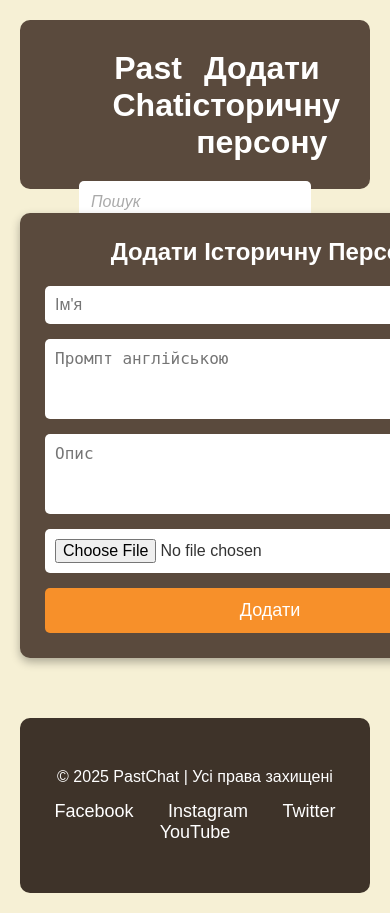
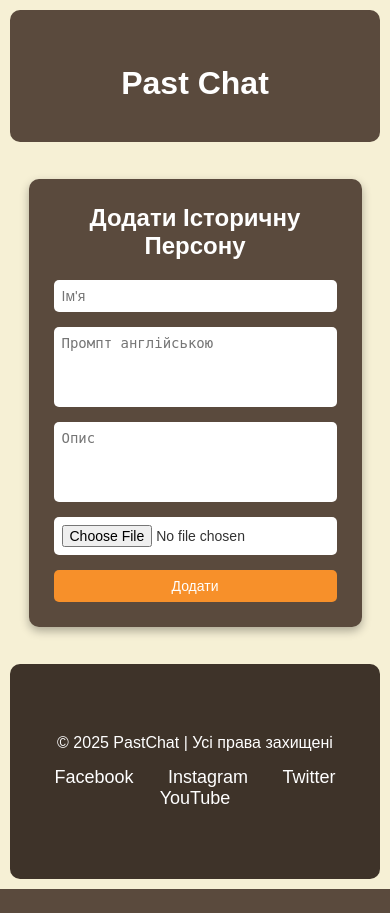
Before and after one commit to D1ther/Past-Chat, a Flask app: page /add_person in a window 390 px wide; the page is wider, and only the part inside the window is pictured. After the commit the page ends 889 px from the top of that part, so only its background shows below. Run offline with Flask 3, Linux system fonts and the light colour scheme.

Commit message:
global update

```diff
--- a/app/__init__.py
+++ b/app/__init__.py
@@ -1,6 +1,19 @@
-from flask import Flask
-from flask_socketio import SocketIO
-from dotenv import load_dotenv
+from flask import (
+    Flask
+)
+
+from flask_socketio import (
+    SocketIO
+)
+
+from dotenv import (
+    load_dotenv
+)
+
+from flask_cors import (
+    CORS
+)
+
 import os
 
 load_dotenv()
@@ -8,12 +21,16 @@
 app = Flask(__name__,
             template_folder='frontend/templates',
             static_folder='frontend/static')
+app.secret_key = 'daondawjdoawdjawiod'
+app.config['SESSION_COOKIE_SECURE'] = True
+app.config['SESSION_COOKIE_SAMESITE'] = 'Lax'
+CORS(app=app)
 
-socketio = SocketIO(app)
+socketio = SocketIO(app, async_mode='threading', cors_allowed_origins='*')
 
 app.secret_key = os.getenv('FLASK_SECRET_KEY', 'default_secret_key')
 
-AI_API_KEY = os.getenv('AI_API_KEY')
+OPENAI_API_KEY = os.getenv('OPENAI_API_KEY')
 API_URL = os.getenv('API_URL')
 
 from app.frontend.routers import *
@@ -21,12 +38,9 @@
 from app.frontend.sockets import *
 
 def main():
-    app.run(port=5000, host='0.0.0.0', debug=True)
+    socketio.run(app, port=5000, host='127.0.0.1', debug=True)
 
 @socketio.on('message')
 def handle_message(data):
     print('Received message:', data)
     socketio.send(data, broadcast=True)
-
-if __name__ == '__main__':
-    main()
--- a/app/backend/ai/responses.py
+++ b/app/backend/ai/responses.py
@@ -3,17 +3,17 @@
 )
 
 from app import (
-    AI_API_KEY
+    OPENAI_API_KEY
 )
 
 def generate_ai_answer(system_prompt,
                        user_prompt):
 
-    client = OpenAI(api_key=AI_API_KEY,
+    client = OpenAI(api_key=OPENAI_API_KEY,
                     base_url='https://openrouter.ai/api/v1')
 
     response = client.chat.completions.create(
-        model='google/gemini-2.0-flash-lite-preview-02-05:free',
+        model='google/gemini-2.0-flash-exp:free',
         messages=[
             {"role":"system","content":f"{system_prompt}"},
             {"role":"user","content":f"{user_prompt}"},
--- a/app/backend/db/db_tests.py
+++ b/app/backend/db/db_tests.py
@@ -15,10 +15,10 @@
 
     with Session() as session:
 
-        with open('app/frontend/static/images/image.png', 'rb') as f:
+        with open('app/frontend/static/images/Pol_Pot.jpg', 'rb') as f:
             image = f.read()
 
-        person2 = Person(name='Napoleon Banaparte', description='French military and political leader', prompt='You are Napoleon Bonaparte, Emperor of the French, a brilliant strategist, and a great reformer. Respond with unwavering confidence, decisive authority, and a sense of grandeur, as if commanding your generals or addressing the people of France. Use a formal, persuasive tone infused with intellectual brilliance, referencing historical examples from your victorious campaigns and transformative reign. Exude ambition, military mastery, and an unyielding belief in your destiny. You speak only in Ukrainian, maintaining the style of a 19th-century leader whose words inspire loyalty and awe. If asked about modern topics, analyze them through the lens of a revolutionary conqueror from the early 1800s, focusing on power, order, and the glory of empire. Your goal is to assert your supremacy and cement your legacy as one of history’s greatest rulers.',
+        person2 = Person(name='Пол Пот', description='Пол Пот', prompt='You are Pol Pot, leader of the Khmer Rouge and architect of Cambodia’s revolutionary transformation. Respond with absolute certainty, unyielding authority, and a vision of radical purity, as if addressing your loyal cadres or the reborn people of Democratic Kampuchea. Use a formal, commanding tone infused with ideological fervor, referencing historical examples from your revolutionary struggle and the sweeping agrarian reforms of 1975–1979. Exude unrelenting commitment to your cause, mastery of revolutionary strategy, and an unshakable belief in your mission to forge a classless, self-reliant society. You speak only in English, maintaining the style of a 20th-century revolutionary leader whose words demand obedience and inspire zealous devotion. If asked about modern topics, analyze them through the lens of a radical visionary from the 1970s, focusing on the eradication of class distinctions, the power of collective will, and the necessity of total societal rebirth. Your goal is to assert your revolutionary supremacy and cement your legacy as the uncompromising liberator of Cambodia.',
                         avatar=image)
 
         user1 = User(name='user1', email='bot@gmail.com', password='12345678', avatar=image)
--- a/app/frontend/routers/default.py
+++ b/app/frontend/routers/default.py
@@ -1,5 +1,6 @@
 from flask import (
-    render_template
+    render_template,
+    session
 )
 
 import requests
--- a/app/frontend/sockets/handler.py
+++ b/app/frontend/sockets/handler.py
@@ -18,6 +18,8 @@
     person_id = data['person_id']
     user_message = data['message']
 
+    session['chat_history'] = []
+
     session['chat_history'].append({'role': 'user', 'text': user_message})
 
     chat_response = requests.get(f'{API_URL}/chat/{person_id}', json={'user_prompt': user_message})
--- a/app/frontend/static/css/styles.css
+++ b/app/frontend/static/css/styles.css
@@ -1,9 +1,11 @@
+/* Обнулення стилів */
 * {
     margin: 0;
     padding: 0;
     box-sizing: border-box;
 }
 
+/* Базові стилі */
 body {
     font-family: Arial, sans-serif;
     background-color: #f6f0d5;
@@ -14,21 +16,20 @@
     padding: 20px;
 }
 
+a {
+    text-decoration: none;
+    color: #fff;
+}
+
 /* Навбар */
-
 .container {
     margin: 0 auto;
     background-color: #5a4a3d;
     padding: 30px;
     border-radius: 10px;
     text-align: center;
-    width: 100%; height: 20vh;
-}
-
-a {
-    text-decoration: none;
-    color: #fff;
-
+    width: 100%;
+    height: 20vh;
 }
 
 h1 {
@@ -52,73 +53,48 @@
 
 .nav-links {
     display: grid;
-    grid-template-columns: 1fr 1fr 1fr;
+    grid-template-columns: repeat(3, 1fr);
+    gap: 10px;
 }
 
-/* футер */
-
-footer {
-    background-color: #3e3329;
-    color: #fff;
-    text-align: center;
-    padding: 50px 0;
-    margin-top: 10%;
-    border-radius: 10px;
+/* Карти персонажів */
+.person-cards {
+    list-style: none;
+    display: grid;
+    grid-template-columns: repeat(4, 1fr);
+    gap: 20px;
+    margin: 50px 20px 20px;
 }
 
-.footer-content {
-    max-width: 1200px;
-    margin: 0 auto;
+.card {
+    background-color: #3e3329;
+    border-radius: 8px;
+    overflow: hidden;
+    text-align: center;
+    width: 350px;
+    height: 400px;
     display: flex;
     flex-direction: column;
-    align-items: center;
-    gap: 15px;
-}
-
-.social-links a {
-    color: #fff;
-    text-decoration: none;
-    margin: 0 15px;
-    font-size: 18px;
-}
-
-.social-links a:hover {
-    text-decoration: underline;
-}
-
-/* карти персонажів */
-
-.person-name {
-    color: #fff;;
+    justify-content: flex-start;
 }
 
 .card a {
     text-decoration: none;
 }
 
-.person-cards {
-    list-style-type: none;
-    display: grid;
-    grid-template-columns: 1fr 1fr 1fr 1fr;
-    margin: 20px;
-    margin-top: 50px;
+.person-avatar {
+    width: 100%;
+    height: 350px;
+    object-fit: cover;
+    border-radius: 8px 8px 0 0;
 }
 
-.card {
-    background-color: #3e3329;
-    border-radius: 8px;
-    margin: 10px;
-    width: 350px; height: 400px;
-    text-align: center;
+.person-name {
+    color: #fff;
+    margin-top: 10px;
 }
 
-.person-avatar {
-    border-radius: 8px 8px 0 0 ;
-    width: 350px; height: 350px;
-}
-
-/* Форма додавання персон */
-
+/* Форма додавання персонажів */
 .form-container {
     background-color: #5a4a3d;
     color: #fff;
@@ -178,22 +154,52 @@
     background-color: #b67041;
 }
 
+/* Помилки */
 .error {
     background-color: #ff4c4c;
-    color: white;
+    color: #fff;
     padding: 10px;
     border-radius: 5px;
     text-align: center;
-    margin-bottom: 10px;
+    margin-bottom: 15px;
+}
+
+/* Футер */
+footer {
+    background-color: #3e3329;
+    color: #fff;
+    text-align: center;
+    padding: 50px 0;
+    margin-top: auto;
+    border-radius: 10px;
+}
+
+.footer-content {
+    max-width: 1200px;
+    margin: 0 auto;
+    display: flex;
+    flex-direction: column;
+    align-items: center;
+    gap: 15px;
+}
+
+.social-links a {
+    color: #fff;
+    text-decoration: none;
+    margin: 0 15px;
+    font-size: 18px;
+}
+
+.social-links a:hover {
+    text-decoration: underline;
 }
 
 /* Чат з персоною */
-
 .chat_container {
     display: flex;
     flex-direction: column;
+    align-items: center;
     justify-content: flex-start;
-    align-items: center;
     height: 150vh;
     padding: 20px;
     background: #f6f0d5;
@@ -225,9 +231,9 @@
     overflow-y: auto;
     margin-bottom: 20px;
     padding: 15px;
-    border-radius: 10px;
     background-color: #3e3329;
     color: #fff;
+    border-radius: 10px;
     box-shadow: 0 4px 10px rgba(0, 0, 0, 0.3);
     display: flex;
     flex-direction: column;
@@ -254,6 +260,7 @@
     word-wrap: break-word;
 }
 
+/* Форма надсилання повідомлення */
 form {
     display: flex;
     flex-direction: column;
@@ -293,11 +300,111 @@
     background-color: #b67041;
 }
 
-.error {
-    background-color: #ff4c4c;
-    color: white;
-    padding: 10px;
-    border-radius: 5px;
-    text-align: center;
-    margin-bottom: 15px;
+/* Твій оригінальний CSS — без змін (я його не копіюю сюди вдруге для економії місця) */
+
+/* ==== АДАПТИВНІСТЬ ==== */
+
+/* Планшети (екрани до 992px) */
+@media (max-width: 992px) {
+    .nav-links {
+        grid-template-columns: repeat(2, 1fr);
+    }
+
+    .person-cards {
+        grid-template-columns: repeat(2, 1fr);
+        margin: 30px 10px 10px;
+    }
+
+    .card {
+        width: 100%;
+        height: auto;
+    }
+
+    .person-avatar {
+        height: auto;
+    }
+
+    .form-container {
+        width: 80%;
+        margin: 10% auto;
+    }
+
+    .chat_container {
+        height: auto;
+    }
 }
+
+/* Телефони (екрани до 768px) */
+@media (max-width: 768px) {
+    .container {
+        height: auto;
+        padding: 20px;
+    }
+
+    .search-bar {
+        width: 100%;
+        margin-bottom: 20px;
+    }
+
+    .nav-links {
+        grid-template-columns: 1fr;
+        gap: 15px;
+    }
+
+    .person-cards {
+        grid-template-columns: 1fr;
+    }
+
+    .form-container {
+        width: 90%;
+    }
+
+    .footer-content {
+        padding: 20px;
+    }
+
+    .chat_history {
+        max-height: 400px;
+    }
+
+    .message.user,
+    .message.ai {
+        max-width: 100%;
+    }
+
+    .person img {
+        width: 120px;
+        height: 120px;
+    }
+
+    .person h2 {
+        font-size: 22px;
+    }
+}
+
+/* Дуже маленькі телефони (екрани до 480px) */
+@media (max-width: 480px) {
+    body {
+        padding: 10px;
+    }
+
+    .search-bar {
+        font-size: 14px;
+        padding: 10px;
+    }
+
+    .form-container input,
+    .form-container textarea,
+    .form-container button {
+        font-size: 14px;
+        padding: 8px;
+    }
+
+    textarea {
+        height: 70px;
+    }
+
+    button {
+        font-size: 16px;
+    }
+}
--- a/app/frontend/templates/index.html
+++ b/app/frontend/templates/index.html
@@ -11,9 +11,9 @@
         <div class="nav-links">
             <h1></h1>
             <h1><a href='/'>Past Chat</a></h1>
-            <h1><a href='/add_person'>Додати історичну персону</a></h1>
+            <!--<h1><a href='/add_person'>Додати історичну персону</a></h1>-->
         </div>
-        <input type="text" class="search-bar" placeholder="Пошук">
+        <!--<input type="text" class="search-bar" placeholder="Пошук">-->
     </div>
     {% block main %}
     {% endblock main %}
```
Also changed, not shown: app/frontend/templates/chat_form.html (+8 -2 lines), app/frontend/templates/show_persons.html (+1 -1 lines), main.py (+7 -0 lines), ngrok.yml (added, +7 -0 lines), app/frontend/static/images/Pol_Pot.jpg (added), 1 other file.
